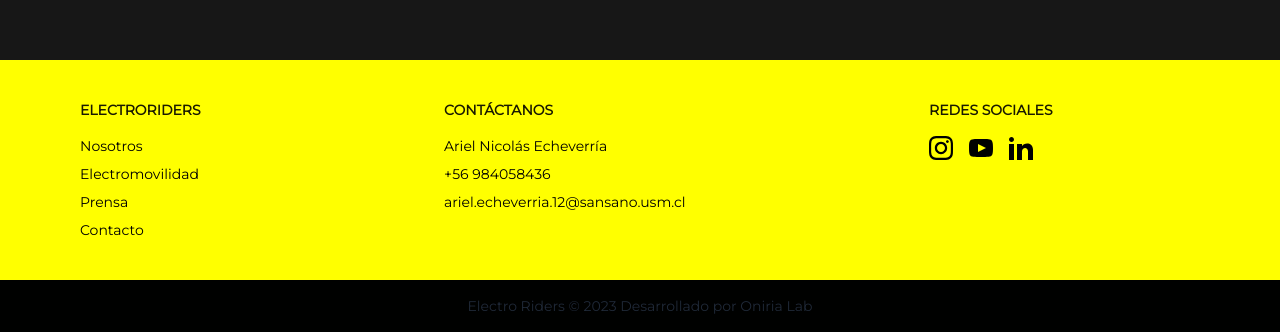
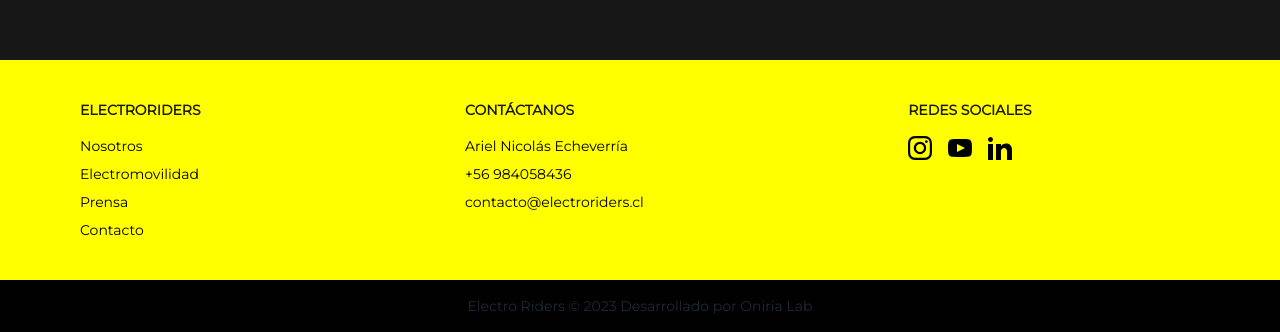
Before and after one commit to maufuenbus/electroriders, a React (Create React App) app: page / in a window 1280 px wide. Shown: the part 2460-2792 px from the top of the page. Built offline with nearby package versions, Linux system fonts and the light colour scheme.

Commit message:
cambio de correo contacto footer

```diff
--- a/src/components/base/Footer.js
+++ b/src/components/base/Footer.js
@@ -17,7 +17,7 @@
             <header className="footer-title text-negro opacity-90">Contáctanos</header>
             <h1>Ariel Nicolás Echeverría</h1>
             <h1>+56 984058436</h1>
-            <a className="link link-hover">ariel.echeverria.12@sansano.usm.cl</a>
+            <a className="link link-hover">contacto@electroriders.cl</a>
 
           </nav>
           <nav className='pl-10'>
```
